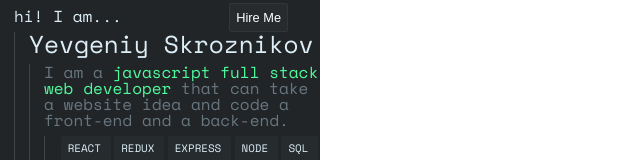
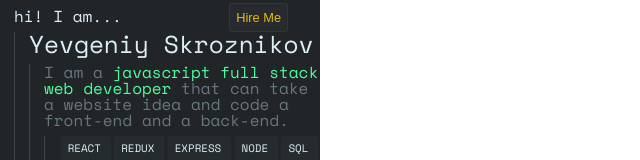
Before and after one commit to yevskro/portfolio, a React (Create React App) app in the folder client/: page / in a window 1280 px wide. Shown: the top 160 px of the page, without its empty margins (0-640 px from the left). Built offline with nearby package versions, Linux system fonts and the light colour scheme.

Commit message:
fixed flicker problem on hdr button and changed hover color

```diff
--- a/client/src/App.js
+++ b/client/src/App.js
@@ -5,7 +5,7 @@ import './styles/App.css'
 
 const App = () => <React.Fragment>
                     <div className="hdr bg-drkgry">
-                        <button className="hdr-btn flt-rgt wht hdn anime-visible delay-animation-11">Hire Me</button>
+                        <button className="hdr-btn flt-rgt orng hdn anime-visible delay-animation-11">Hire Me</button>
                         <div className="intro-cntnr">
                             <h4 className="intro-msg off-wht hdn anime-visible delay-animation-1">
                                 hi! I am...
--- a/client/src/styles/App.css
+++ b/client/src/styles/App.css
@@ -23,8 +23,16 @@ h4 {
     font-size: 80%;
     margin-top: 3px;
     text-align: center;
+    z-index: 1;
 }
 
+.hdr-btn:active{
+    color: white;
+}
+
+.orng {
+    color: RGB(227,186,17);
+}
 .bdy {
     width: 320px;
     height: 320px;
@@ -138,3 +146,7 @@ h4 {
     padding: 7px 10px 10px 7px;
     border-radius: 2px;
 }
+
+.intro-msg {
+    display: inline;
+}
```
